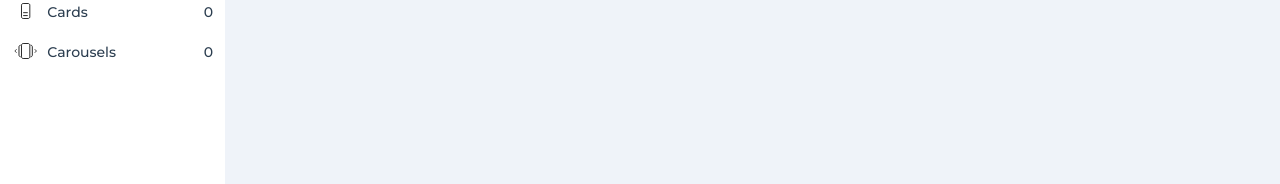
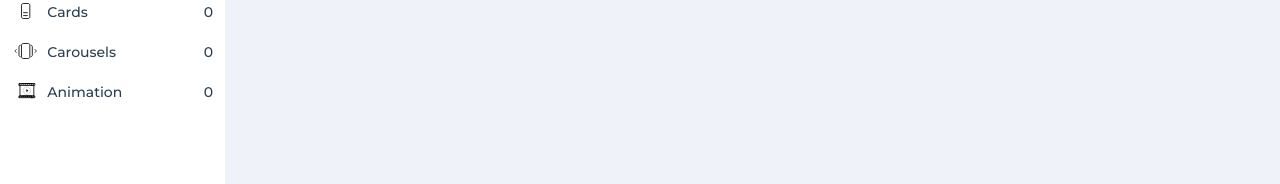
Before and after one commit to kielt12/kielt-ui, a Vue app: page / in a window 1280 px wide. Shown: the part 168-352 px from the top of the page. Built offline with nearby package versions, Linux system fonts and the light colour scheme.

Commit message:
Added animation

```diff
--- a/src/components/Ui/Card.vue
+++ b/src/components/Ui/Card.vue
@@ -1,15 +1,13 @@
 <template>
   <div>
-      Lorem ipsum, dolor sit amet consectetur adipisicing elit. Ullam quibusdam dolore tenetur iste dolores minus sit officia deserunt, magnam quaerat provident nulla a accusamus mollitia excepturi modi molestias nostrum sed!
+
   </div>
 </template>
 
 <script>
-export default {
-
-}
+export default {};
 </script>
 
-<style>
+<style lang="scss" scoped>
 
 </style>
--- a/src/components/icons.vue
+++ b/src/components/icons.vue
@@ -1,8 +1,7 @@
 <template>
-
-<!-- Cards -->
+  <!-- Cards -->
   <svg
-  v-if="iconName === 'Cards'"
+    v-if="iconName === 'Cards'"
     width="28"
     height="28"
     viewBox="0 0 28 28"
@@ -14,11 +13,14 @@
       d="M17 5H11C9.89543 5 9 5.89543 9 7V21C9 22.1046 9.89543 23 11 23H17C18.1046 23 19 22.1046 19 21V7C19 5.89543 18.1046 5 17 5Z"
       :stroke="clicked ? '#76A9FF' : 'black'"
     />
-    <path d="M11 16H16.5M11 19.5H16.5" :stroke="clicked ? '#76A9FF' : 'black'" />
+    <path
+      d="M11 16H16.5M11 19.5H16.5"
+      :stroke="clicked ? '#76A9FF' : 'black'"
+    />
   </svg>
-<!-- Cards -->
+  <!-- Cards -->
 
-<!-- Carousels -->
+  <!-- Carousels -->
   <svg
     v-if="iconName === 'Carousels'"
     width="28"
@@ -50,6 +52,44 @@
     />
   </svg>
   <!-- Carousels -->
+
+  <!-- Animation -->
+  <svg
+    width="28"
+    height="28"
+    viewBox="0 0 28 28"
+    fill="none"
+    v-if="iconName === 'Animation'"
+    xmlns="http://www.w3.org/2000/svg"
+  >
+    <path
+      d="M7.1875 7.30769V20H23.8125V7.30769M7.1875 7.30769H6V5H15.5H25V7.30769H23.8125M7.1875 7.30769H23.8125"
+      :stroke="clicked ? '#76A9FF' : 'black'"
+    />
+    <path
+      d="M20 13.5C20 15.9853 17.9853 18 15.5 18C13.0147 18 11 15.9853 11 13.5C11 11.0147 13.0147 9 15.5 9C17.9853 9 20 11.0147 20 13.5Z"
+      :stroke="clicked ? '#76A9FF' : 'black'"
+      stroke-width="0.2"
+    />
+    <path
+      d="M15 14.8V12.2C15 12.1176 15.0941 12.0706 15.16 12.12L16.8933 13.42C16.9467 13.46 16.9467 13.54 16.8933 13.58L15.16 14.88C15.0941 14.9294 15 14.8824 15 14.8Z"
+      :fill="clicked ? '#76A9FF' : 'black'"
+      :stroke="clicked ? '#76A9FF' : 'black'"
+      stroke-width="0.4"
+    />
+    <path
+      d="M8 7L9.23077 5H11.6923M11.6923 5L10.4615 7M11.6923 5H14.1538M14.1538 5L12.9231 7M14.1538 5H16.6154M16.6154 5L15.3846 7M16.6154 5H19.0769M19.0769 5L17.8462 7M19.0769 5H21.5385L20.3077 7H22.7692L24 5"
+      :stroke="clicked ? '#76A9FF' : 'black'"
+    />
+    <path
+      d="M8 22L9.23077 20H11.6923M11.6923 20L10.4615 22M11.6923 20H14.1538M14.1538 20L12.9231 22M14.1538 20H16.6154M16.6154 20L15.3846 22M16.6154 20H19.0769M19.0769 20L17.8462 22M19.0769 20H21.5385L20.3077 22H22.7692L24 20"
+      :stroke="clicked ? '#76A9FF' : 'black'"
+    />
+    <path d="M6 20H7.1875H23.2188H25V22H7.78125H7.1875H6V20Z" :stroke="clicked ? '#76A9FF' : 'black'" />
+    <path d="M6 7L7 5" :stroke="clicked ? '#76A9FF' : 'black'" />
+    <path d="M6 22L7 20" :stroke="clicked ? '#76A9FF' : 'black'" />
+  </svg>
+  <!-- Animation -->
 </template>
 
 <script>
--- a/src/views/Home.vue
+++ b/src/views/Home.vue
@@ -84,6 +84,12 @@ export default {
         count: 0,
         clicked: false,
       },
+      {
+        id:2,
+        name : "Animation",
+        count: 0,
+        clicked:false
+      }
     ]);
 
     const iconSelector = (icon) => {
```
Also changed, not shown: src/assets/animation (2).svg (added).
